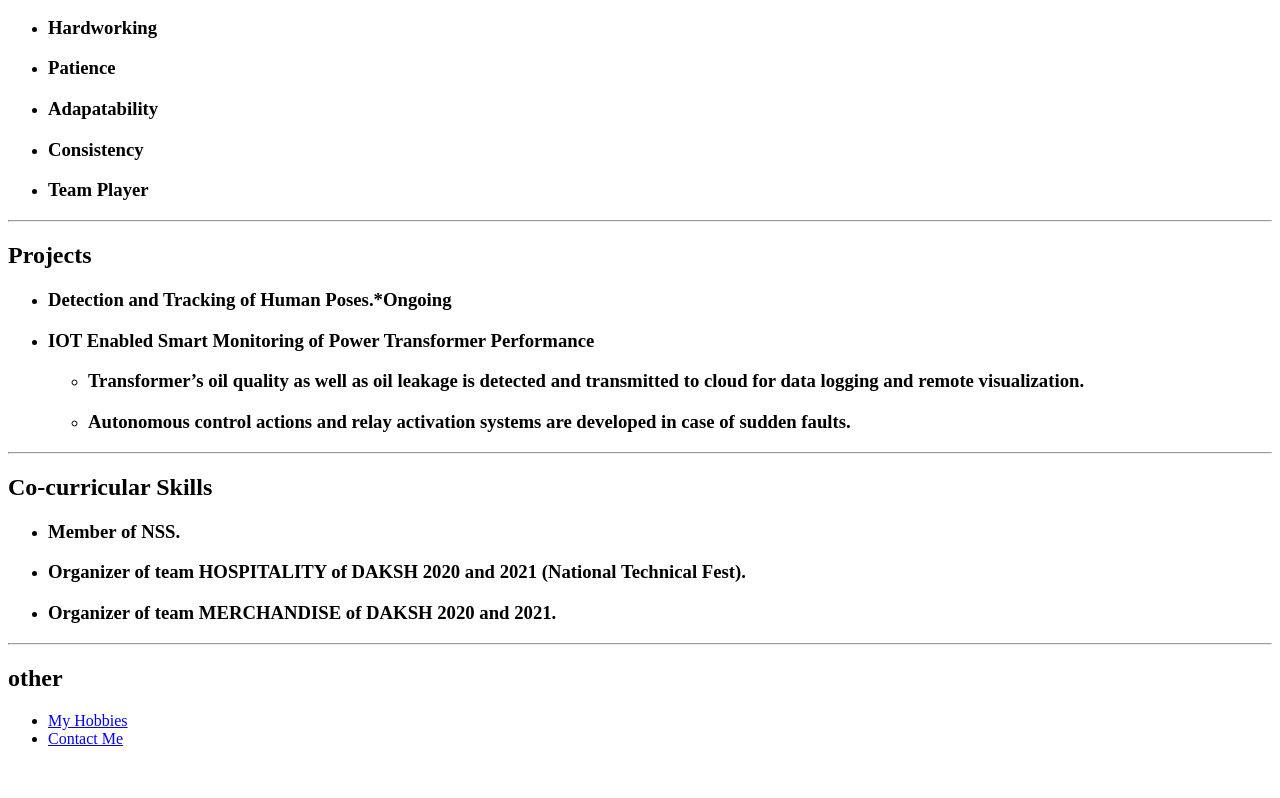
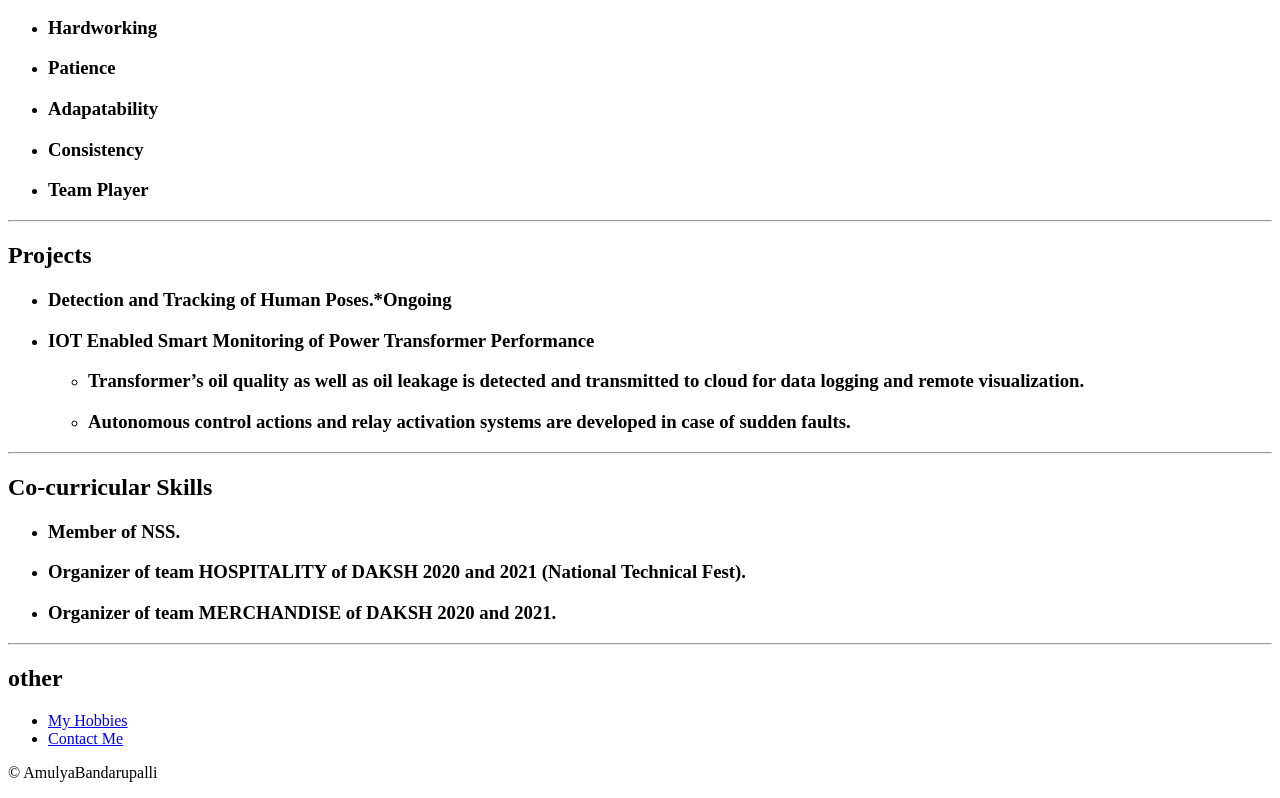
Before and after one commit to Amulyabandarupalli/MyPortfolio, a plain HTML site: page index.html in a window 1280 px wide. Shown: the part 749-1547 px from the top of the page. Before the commit the page ends 1513 px from the top, so only its background shows below. Drawn offline with Linux system fonts and the light colour scheme.

Commit message:
Update index.html

```diff
--- a/index.html
+++ b/index.html
@@ -65,5 +65,8 @@
     <li><a href="./hobbies.html">My Hobbies</a></li>
     <li><a href="./contact.html">Contact Me</a></li>
     </ul>
+    <footer>
+        <p>© AmulyaBandarupalli</p>
+    </footer>
 </body>
 </html>
```
